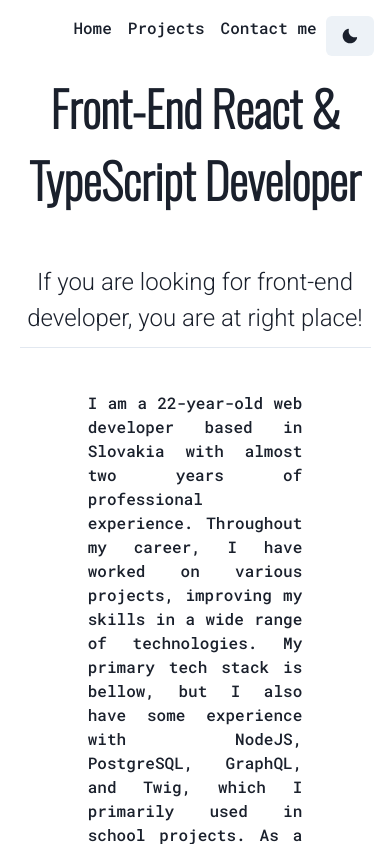
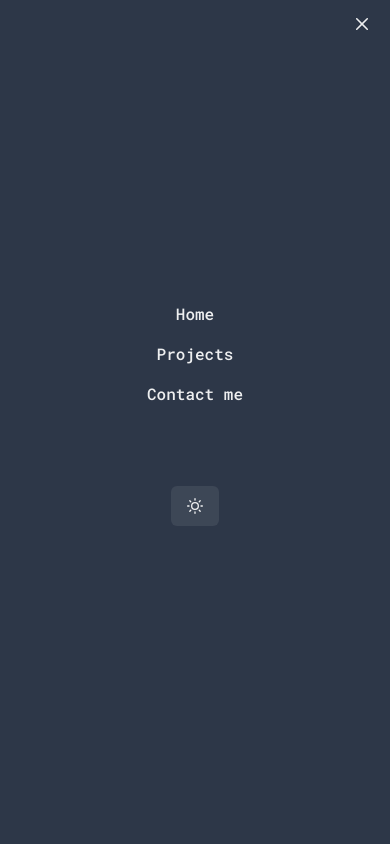
Before and after one commit to Asajco/portfolio_new, a React (Create React App) app: page / in a window 390 px wide. Both pictures are taken after a click on the button 350 px from the left and 36 px from the top of the page. Shown: the top 844 px of the page. Built offline with nearby package versions, Linux system fonts and the light colour scheme; a web font is replaced by a local one.

Commit message:
progress

```diff
--- a/src/components/Header.js
+++ b/src/components/Header.js
@@ -1,5 +1,20 @@
 import React from 'react'
-import { Box, Flex, Button, chakra } from '@chakra-ui/react'
+import {
+  Box,
+  Flex,
+  Button,
+  chakra,
+  useMediaQuery,
+  useDisclosure,
+  Drawer,
+  DrawerBody,
+  DrawerFooter,
+  DrawerHeader,
+  DrawerOverlay,
+  DrawerContent,
+  DrawerCloseButton,
+} from '@chakra-ui/react'
+import { HamburgerIcon } from '@chakra-ui/icons'
 import { Link } from 'react-router-dom'
 import ToggleColorButton from './ToggleColorButton'
 
@@ -14,7 +29,59 @@ function Header() {
       },
     },
   })
-  return (
+  const [isSmallerThan1200] = useMediaQuery('(max-width: 1200px)')
+  const { isOpen, onOpen, onClose } = useDisclosure()
+  const btnRef = React.useRef()
+
+  return isSmallerThan1200 ? (
+    <Flex position="relative" flexDirection="column">
+      <Button
+        ref={btnRef}
+        onClick={onOpen}
+        w="10%"
+        alignSelf="flex-end"
+        m="0.25rem"
+      >
+        <HamburgerIcon />
+      </Button>
+      <Drawer
+        isOpen={isOpen}
+        placement="right"
+        onClose={onClose}
+        finalFocusRef={btnRef}
+        size="full"
+      >
+        <DrawerOverlay />
+        <DrawerContent>
+          <DrawerCloseButton />
+          <Flex
+            fontFamily="roboto"
+            textDecoration="none"
+            flexDirection="column"
+            w="100%"
+            h="100%"
+            justifyContent="center"
+            alignItems="center"
+          >
+            <CustomLink to="/" onClick={onClose}>
+              Home
+            </CustomLink>
+            <CustomLink
+              to="/projects"
+              style={{ margin: '1rem' }}
+              onClick={onClose}
+            >
+              Projects
+            </CustomLink>
+            <CustomLink to="/contact" mb="4rem" onClick={onClose}>
+              Contact me
+            </CustomLink>
+            <ToggleColorButton />
+          </Flex>
+        </DrawerContent>
+      </Drawer>
+    </Flex>
+  ) : (
     <Flex
       fontFamily="roboto"
       textDecoration="none"
--- a/src/components/ToggleColorButton.js
+++ b/src/components/ToggleColorButton.js
@@ -1,13 +1,14 @@
 import React from 'react'
-import { Button, useColorMode } from '@chakra-ui/react'
+import { Button, useColorMode, useMediaQuery } from '@chakra-ui/react'
 import { SunIcon, MoonIcon } from '@chakra-ui/icons'
 
 const ToggleColorButton = () => {
   const { colorMode, toggleColorMode } = useColorMode()
+  const [isSmallerThan1200] = useMediaQuery('(max-width: 1200px)')
   return (
     <Button
       onClick={() => toggleColorMode()}
-      position="absolute"
+      position={isSmallerThan1200 ? 'relative' : 'absolute'}
       top="0"
       right="0"
       m="1rem"
```
